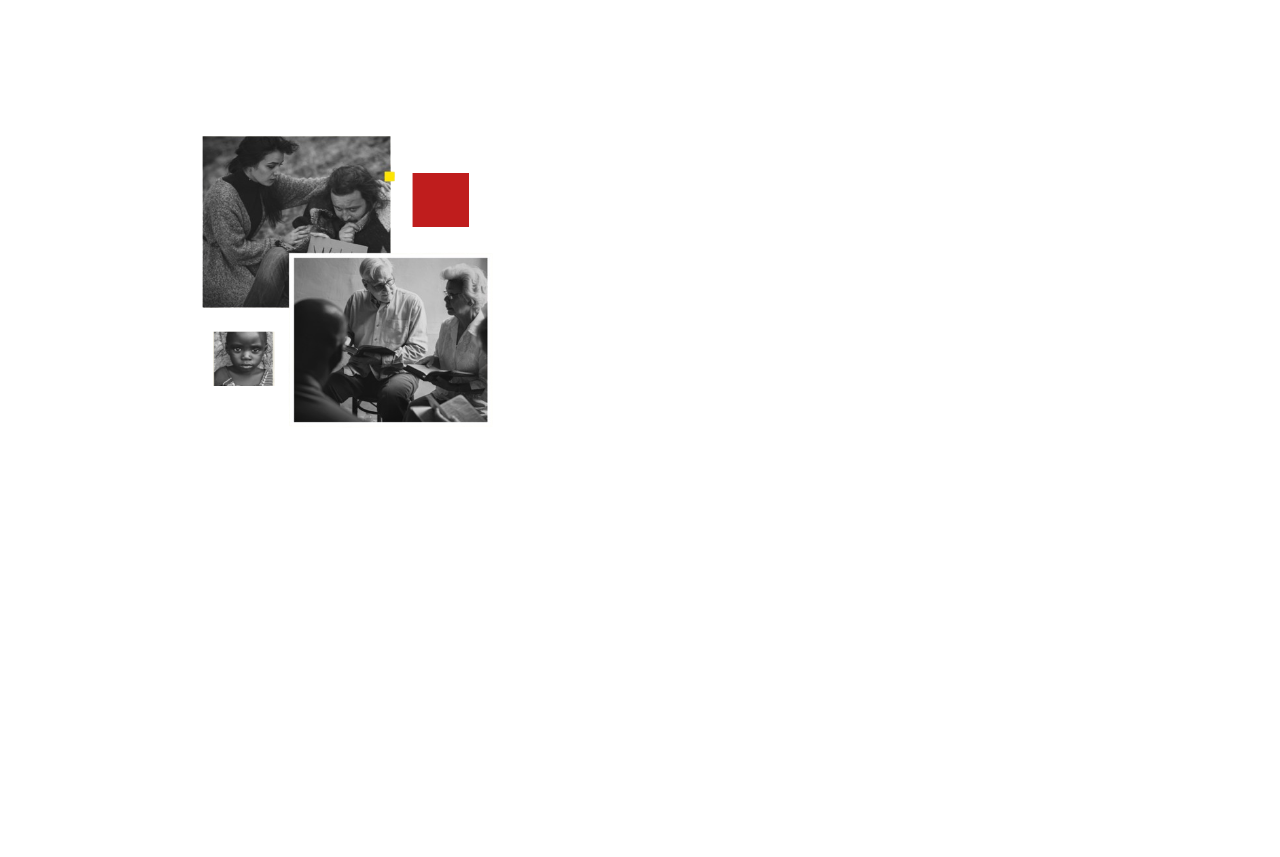
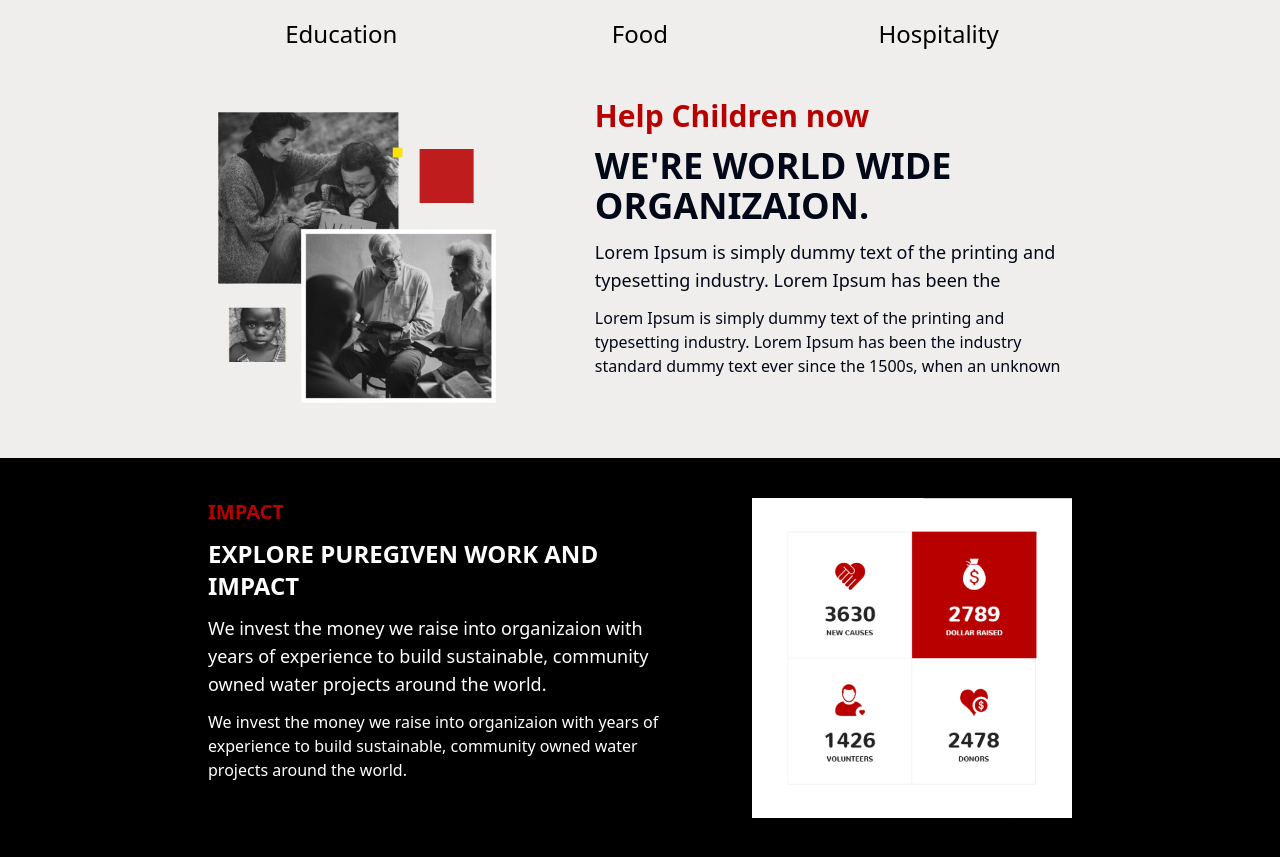
Before and after one commit to TharunBalaji2004/Bhumi, a React (Vite) app: page / in a window 1280 px wide. Shown: the part 859-1716 px from the top of the page. Before the commit the page ends 1301 px from the top, so only its background shows below. Built offline with nearby package versions, Linux system fonts and the light colour scheme; no server answers.

Commit message:
Home page updation

```diff
--- a/src/Pages/Campaigns.jsx
+++ b/src/Pages/Campaigns.jsx
@@ -5,8 +5,8 @@ import Contact from "@/components/ui/contact";
 const Campaigns = () => {
   return (
     <>
-      <div className="flex flex-col justify-center bg-yellow-100">
-        <p className="flex justify-center pt-[30px] pb-[50px] text-4xl">
+      <div className="flex flex-col justify-center bg-gray">
+        <p className="flex justify-center pt-[30px] pb-[50px] text-4xl text-red">
           Our Campaigns
         </p>
         <div className="flex flex-row justify-around">
--- /dev/null
+++ b/src/Pages/Footer.jsx
@@ -0,0 +1,11 @@
+import React from 'react'
+
+const Footer = () => {
+  return (
+    <div>
+
+    </div>
+  )
+}
+
+export default Footer
--- a/src/Pages/Home.jsx
+++ b/src/Pages/Home.jsx
@@ -5,12 +5,14 @@ import Food from "../assets/food.jpeg";
 import Hospitality from "../assets/hospitality.jpeg";
 import Education from "../assets/education.jpg";
 import Homepng from "../assets/home.png"
+import Impact from "../assets/impact.png"
+import Footer from "./Footer";
 
 const Home = () => {
   return (
     <div className="h-full">
       <Navbar />
-      <div className="image-container flex flex-col justify-center bg-">
+      <div className="image-container flex flex-col justify-center bg-gray">
         <img src={BannerImage}></img>
         <div className="flex flex-row justify-around items-center mt-16 top-20 mx-48 ">
           <div className="flex flex-col ">
@@ -18,35 +20,65 @@ const Home = () => {
               src={Education}
               className="w-56 h-48 border-4 border-white"
             ></img>
-            <h2 className="  p-2 text-white text-center text-2xl pt-5">
+            <h2 className="  p-2 text-black text-center text-2xl pt-5">
               Education
             </h2>
           </div>
           <div className="flex flex-col ">
-            <img
-              src={Food}
-              className="w-56 h-48 border-4 border-white"
-            ></img>
-            <h2 className="  p-2 text-white text-center text-2xl pt-5">
-              Food
-            </h2>
+            <img src={Food} className="w-56 h-48 border-4 border-white"></img>
+            <h2 className="  p-2 text-black text-center text-2xl pt-5">Food</h2>
           </div>
           <div className="flex flex-col ">
             <img
               src={Hospitality}
               className="w-56 h-48 border-4 border-white"
             ></img>
-            <h2 className="  p-2 text-white text-center text-2xl pt-5">
+            <h2 className="  p-2 text-black text-center text-2xl pt-5">
               Hospitality
             </h2>
           </div>
         </div>
-        <div className="flex flex-row gap-10 mx-48 mt-16">
+        <div className="flex flex-row gap-20 mx-52 mt-10">
           <img src={Homepng} className="h-80 w-80"></img>
-
+          <div className="flex flex-col ">
+            <h2 className="text-3xl font-semibold text-red">
+              Help Children now
+            </h2>
+            <h2 className="text-4xl font-semibold mt-3 ">
+              WE'RE WORLD WIDE <br /> ORGANIZAION.
+            </h2>
+            <h4 className="  font-medium text-lg mt-3 ">
+              Lorem Ipsum is simply dummy text of the printing and typesetting
+              industry. Lorem Ipsum has been the
+            </h4>
+            <p className="text-md font-extralight mt-3">
+              Lorem Ipsum is simply dummy text of the printing and typesetting
+              industry. Lorem Ipsum has been the industry standard dummy text
+              ever since the 1500s, when an unknown
+            </p>
+          </div>
+        </div>
+        <div className="flex flex-row gap-20 px-52 mt-10 p-10 bg-black">
+          <div className="flex flex-col ">
+            <h2 className="text-xl font-semibold text-red">IMPACT</h2>
+            <h2 className="text-2xl font-semibold mt-3 text-white">
+              EXPLORE PUREGIVEN WORK AND IMPACT
+            </h2>
+            <h4 className="  font-medium text-lg mt-3 text-white">
+              We invest the money we raise into organizaion with years of
+              experience to build sustainable, community owned water projects
+              around the world.
+            </h4>
+            <p className="text-md font-extralight mt-3 text-white">
+              We invest the money we raise into organizaion with years of
+              experience to build sustainable, community owned water projects
+              around the world.
+            </p>
+          </div>
+          <img src={Impact} className="h-80 w-80"></img>
         </div>
       </div>
-
+      <Footer/>
     </div>
   );
 };
--- a/src/components/ui/campcard.jsx
+++ b/src/components/ui/campcard.jsx
@@ -21,7 +21,7 @@ const Campcard = () => {
             <p className="text-xs">THARUN</p>
           </div>
           <div className="mx-20 my-5">
-            <button className="px-6 py-3 rounded-md border-gray-300 border-2 hover:bg-orange-300">
+            <button className="px-6 py-3 rounded-md border-gray-300 border-2 text-white  bg-red">
               Request to Join
             </button>
           </div>
--- a/tailwind.config.js
+++ b/tailwind.config.js
@@ -18,6 +18,8 @@ module.exports = {
     },
     extend: {
       colors: {
+        'gray':'#EFEEEC',
+        'red':'#B90000',
         border: "hsl(var(--border))",
         input: "hsl(var(--input))",
         ring: "hsl(var(--ring))",
```
Also changed, not shown: src/assets/impact.png (added).
